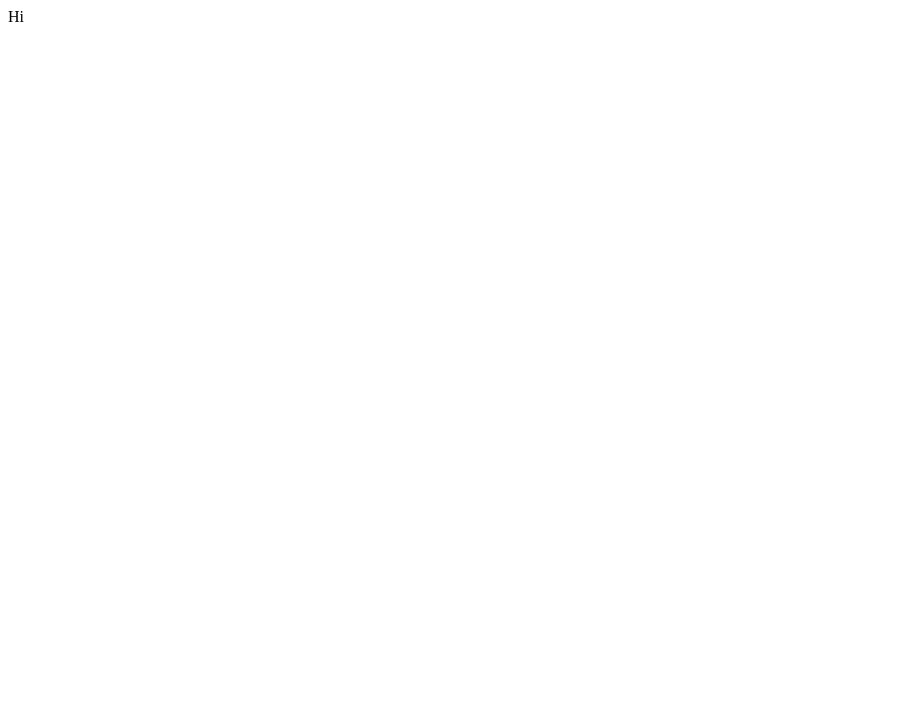
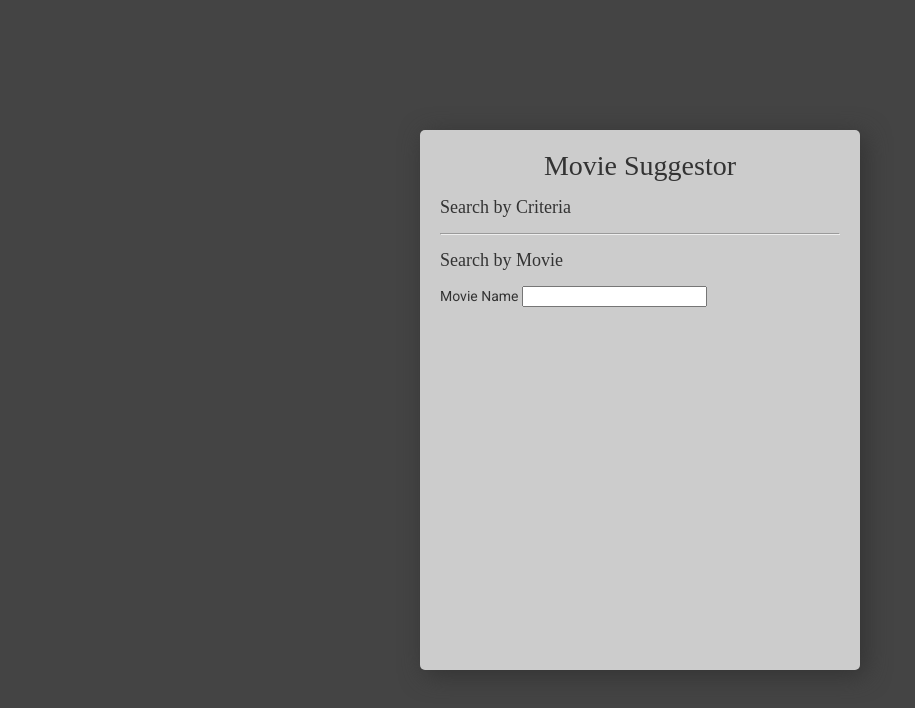
Before and after one commit to jacobnisnevich/movie-suggestions, a plain HTML site: page public/index.html in a window 1280 px wide. Shown: the whole page, without its empty margins (0-915 px from the left). Drawn offline with Linux system fonts and the light colour scheme.

Commit message:
started frontend

```diff
--- a/public/css/styles.css
+++ b/public/css/styles.css
@@ -0,0 +1,36 @@
+body {
+	background-color: #444;
+	color: #EEE;
+	font-family: 'Roboto', sans-serif;
+	font-size: 14px;
+}
+
+#search-form-container {
+	position: absolute;
+	top: 0;
+	right: 0;
+	bottom: 0;
+	left: 0;
+	margin: auto;
+	width: 400px;
+	height: 500px;
+
+	padding: 20px;
+	border-radius: 5px;
+
+	background-color: #CCC;
+	color: #333;
+	box-shadow: 5px 5px 25px #333;
+}
+
+#search-header {
+	font-size: 28px;
+	font-family: 'Robot Slab', serif;
+	text-align: center;
+}
+
+#search-form-title {
+	font-family: 'Robot Slab', serif;
+	font-size: 18px;
+	margin: 15px 0;
+}
--- a/public/index.html
+++ b/public/index.html
@@ -7,9 +7,25 @@
 	<script src="js/jquery-2.1.4.min.js"></script>
 	<script src="js/scripts.js"></script>
 
+	<link href='https://fonts.googleapis.com/css?family=Roboto:400,300' rel='stylesheet' type='text/css'>
+	<link href='https://fonts.googleapis.com/css?family=Roboto+Slab' rel='stylesheet' type='text/css'>
 	<link rel="stylesheet" href="css/styles.css">
 </head>
 <body>
-	Hi
+	<div id="search-form-container">
+		<div id="search-header">Movie Suggestor</div>
+
+		<div id="search-form-title">Search by Criteria</div>
+		<form id="search-by-criteria">
+		</form>
+
+		<hr>
+
+		<div id="search-form-title">Search by Movie</div>
+		<form id="search-by-movie">
+			<label for="by-movie-movie">Movie Name</label>
+			<input id="by-movie-movie"></form>
+		</form>
+	</div>
 </body>
 </html>
```
